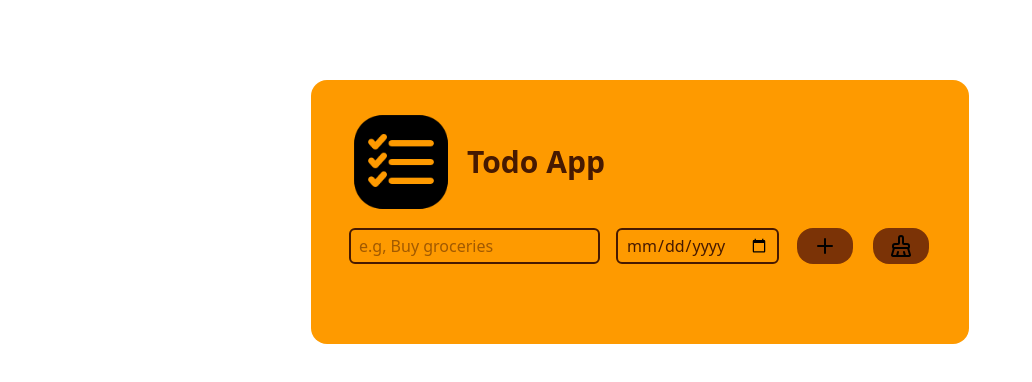
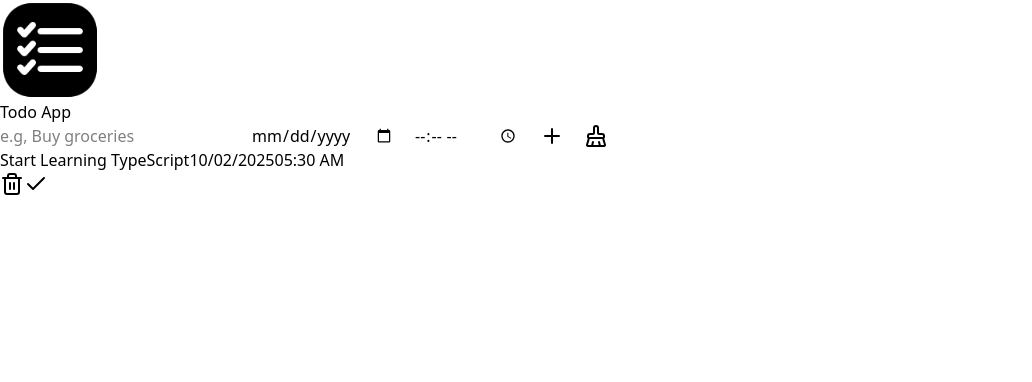
Before and after one commit to mikyasengidasew/Todo-App, a React (Vite) app: page / in a window 1280 px wide. Shown: the top 382 px of the page, without its empty margins (0-1032 px from the left). Built offline with nearby package versions, Linux system fonts and the light colour scheme.

Commit message:
Write the html for the app

```diff
--- a/src/Todo.jsx
+++ b/src/Todo.jsx
@@ -8,78 +8,18 @@ import checkIcon from "./assets/icons/icon-check.svg";
 import checkedIcon from "./assets/icons/icon-checked.svg";
 
 function Todo() {
-  const [todos, setTodos] = useState(() => {
-    const storedTodos = JSON.parse(localStorage.getItem("todos"));
-    return storedTodos ? storedTodos : [];
-  });
-  const [todoInput, setTodoInput] = useState("");
-  const [dateInput, setDateInput] = useState("");
-
-  useEffect(() => {
-    localStorage.setItem("todos", JSON.stringify(todos));
-  }, [todos]);
-
-  function handleTodoInput(event) {
-    setTodoInput(event.target.value);
-  }
-
-  function handleDateInput(event) {
-    setDateInput(event.target.value);
-  }
-
-  function addTodo() {
-    if (!todoInput.trim() && !dateInput.trim()) {
-      alert("Please fill out the forms! Thank you.");
-      return;
-    } else if (!todoInput.trim()) {
-      alert("Please type a task!");
-      return;
-    } else if (!dateInput.trim()) {
-      alert("Please insert a date!");
-      return;
-    }
-
-    const newTask = {
-      id: crypto.randomUUID(),
-      text: todoInput,
-      date: dateInput,
-      completed: false,
-    };
-    setTodos((prev) => [...prev, newTask]);
-    setTodoInput("");
-    setDateInput("");
-  }
-
-  function clearTodos() {
-    setTodos([]);
-  }
-
-  function deleteTodo(id) {
-    const filteredTodos = todos.filter((todo) => todo.id !== id);
-    setTodos(filteredTodos);
-  }
-
-  function checkTodo(id) {
-    const updated = todos.map((todo) =>
-      todo.id === id ? { ...todo, completed: !todo.completed } : todo
-    );
-    setTodos(updated);
-  }
-
-  console.log(todoInput, dateInput);
-
   return (
-    <div className="h-screen flex pt-20 justify-center text-amber-950">
-      <div className="wrapper bg-amber-500 h-fit p-10 pt-8 rounded-2xl flex flex-col gap-4">
+    <div>
+      <div>
         <header>
-          <nav className="flex items-center gap-4 w-fit">
+          <nav>
             <a href="#">
               <img src={lightNavbarIcon} alt="Home" className="w-[100px]" />
             </a>
-            <h1 className="text-3xl font-semibold">Todo App</h1>
+            <h1>Todo App</h1>
           </nav>
         </header>
-        <main className="flex flex-col items-center gap-5">
+        <main>
           <form
             className="flex gap-x-5 items-center"
             onSubmit={(e) => e.preventDefault()}
@@ -95,9 +35,6 @@ function Todo() {
               id="text-input"
               name="text-input"
               placeholder="e.g, Buy groceries"
-              className="py-1 px-2 border-0 outline-2 rounded-sm focus:outline-amber-800"
-              value={todoInput}
-              onChange={handleTodoInput}
             />
             <label
               htmlFor="date-input"
@@ -105,59 +42,37 @@ function Todo() {
             >
               Insert a date
             </label>
-            <input
-              type="date"
-              name="date-input"
-              id="date-input"
-              className="py-1 px-2 border-0 outline-2 rounded-sm focus:outline-amber-800"
-              value={dateInput}
-              onChange={handleDateInput}
-            />
-            <button
-              type="button"
-              aria-label="Add Task"
-              className="bg-amber-900 px-4 py-1.5 rounded-2xl cursor-pointer"
-              onClick={addTodo}
-              title="Add task"
+            <input type="date" name="date-input" id="date-input" />
+            <label
+              htmlFor="time-input"
+              className="absolute size-[1px] p-0 m-[-1px] overflow-hidden whitespace-wrap border-0"
             >
+              Insert a time period
+            </label>
+            <input type="time" id="time-input" name="time-input" />
+            <button type="button" aria-label="Add Task" title="Add task">
               <img src={addIcon} alt="" />
             </button>
             <button
               type="button"
               aria-label="Clear all tasks"
-              className="bg-amber-900 px-4 py-1.5 rounded-2xl cursor-pointer "
-              onClick={clearTodos}
               title="Clear all tasks"
             >
               <img src={clearIcon} alt="" />
             </button>
           </form>
           <div id="error-message"></div>
-          <ul className="flex flex-col gap-2">
-            {todos.map((todo) => {
-              return (
-                <li
-                  className="flex justify-between items-center text-white font-medium gap-10 bg-amber-700 py-3 px-5 rounded-lg min-w-132"
-                  key={todo.id}
-                >
-                  <div className="grid">
-                    <span
-                      className={
-                        todo.completed
-                          ? "line-through decoration-2 text-amber-300 decoration-amber-50"
-                          : "text-amber-300"
-                      }
-                    >
-                      {todo.text}
-                    </span>
-                    <span>{todo.date}</span>
+          <ul>
+            <li>
+              <div>
+                <span>Start Learning TypeScript</span>
+                <span>10/02/2025</span>
+                <span>05:30 AM</span>
               </div>
-                  <div className="flex gap-3">
+              <div>
                 <button
                   type="button"
                   aria-label="Delete task"
-                      className="bg-amber-900 px-4 py-1.5 rounded-2xl cursor-pointer"
-                      onClick={() => deleteTodo(todo.id)}
                   title="Delete task"
                 >
                   <img src={deleteIcon} alt="" />
@@ -165,19 +80,12 @@ function Todo() {
                 <button
                   type="button"
                   aria-label="Mark task as done"
-                      className="bg-amber-900 px-4 py-1.5 rounded-2xl cursor-pointer"
-                      onClick={() => checkTodo(todo.id)}
                   title="Mark as done"
                 >
-                      <img
-                        src={todo.completed ? checkedIcon : checkIcon}
-                        alt=""
-                      />
+                  <img src={checkIcon} alt="" />
                 </button>
               </div>
             </li>
-              );
-            })}
           </ul>
         </main>
       </div>
```
Lines whose indentation alone changed are shown as unchanged.
